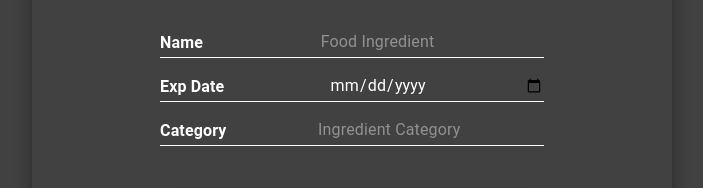
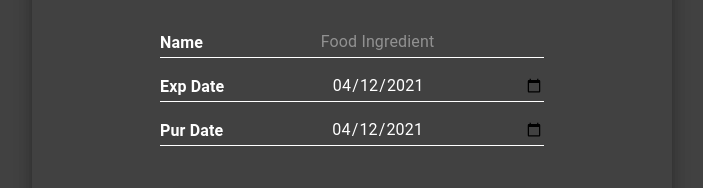
Before and after one commit to CS2021-GDP-Team/food-manager, a React (Create React App) app in the folder frontend/: page /picture in a window 1280 px wide. Shown: the part 350-538 px from the top of the page, without its empty margins (288-991 px from the left). Built offline with nearby package versions, Linux system fonts and the light colour scheme.

Commit message:
fix: input fields contents fixed

```diff
--- a/frontend/src/components/pages/Picture.tsx
+++ b/frontend/src/components/pages/Picture.tsx
@@ -2,8 +2,6 @@ import React, { useState } from "react";
 import { PictureButton, InputField } from "../index";
 import { Button, makeStyles } from "@material-ui/core";
 import axios from "axios";
-
-// TODO : category 대신 현재 시간으로 바꾸기, 식자재명 -> 식자재 ID 변환 API 필요
 
 const useStyles = makeStyles({
     root: {
@@ -15,20 +13,35 @@ const useStyles = makeStyles({
     }
 });
 
+function getCurrentDate() {
+    var time = new Date(),
+        month = "" + (time.getMonth() + 1),
+        day = "" + time.getDate(),
+        year = time.getFullYear();
+
+    if (month.length < 2) month = "0" + month;
+    if (day.length < 2) day = "0" + day;
+
+    return [year, month, day].join("-");
+}
+
 const Picture = () => {
     const [ingredient, setIngredient] = useState("");
-    const [date, setDate] = useState(null);
-    const [category, setCategory] = useState("");
+    const [expDate, setExpDate] = useState(getCurrentDate());
+    const [putDate, setPutDate] = useState(getCurrentDate());
     const handleAddIngredient = async () => {
         if (!ingredient) {
             alert("식자재 이름을 입력하세요!");
             return;
         }
+        console.log(ingredient);
+        console.log(expDate);
+        console.log(putDate);
         await axios
             .post("/food-manager/api/user_fridge", {
-                ingredient: ingredient,
-                expireDate: date,
-                category: category
+                ingredientId: 99,
+                expireDate: new Date(expDate).getTime() / 1000,
+                putDate: new Date(putDate).getTime() / 1000
             })
             .then((res) => alert("식자재가 등록 되었습니다."))
             .catch((err) => alert("식자재 등록에 실패했습니다."));
@@ -52,13 +65,16 @@ const Picture = () => {
                     text="Exp Date"
                     type="date"
                     hint="Expiration Date"
-                    setValue={setDate}
+                    defaultValue={expDate}
+                    setValue={setExpDate}
                 />
                 <InputField
                     font_size="1rem"
-                    text="Category"
-                    hint="Ingredient Category"
-                    setValue={setCategory}
+                    text="Pur Date"
+                    type="date"
+                    hint="Purchase Date"
+                    defaultValue={putDate}
+                    setValue={setPutDate}
                 />
             </div>
             <div className="picture-submit">
@@ -66,7 +82,7 @@ const Picture = () => {
                     variant="contained"
                     color="primary"
                     className={classes.root}
-                    onChange={handleAddIngredient}
+                    onClick={handleAddIngredient}
                 >
                     Save
                 </Button>
```
